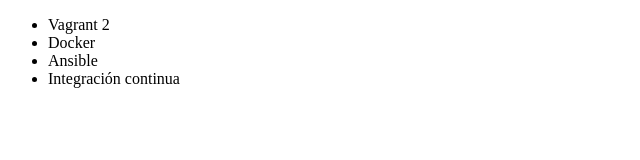
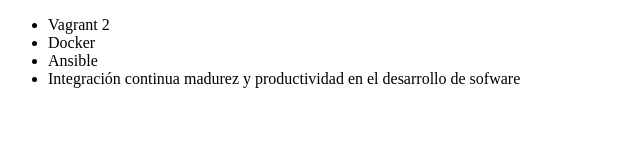
Before and after one commit to Andresmup/alura-git, a plain HTML site: page index.html in a window 1280 px wide. Shown: the whole page, without its empty margins (0-640 px from the left). Drawn offline with Linux system fonts and the light colour scheme.

Commit message:
Renomabrado curso integracion

```diff
--- a/index.html
+++ b/index.html
@@ -9,7 +9,7 @@
          <li> Vagrant 2</li>
          <li> Docker </li>
          <li> Ansible </li>
-         <li> Integración continua </li>
+         <li> Integración continua madurez y productividad en el desarrollo de sofware</li>
      </ul>
 </body>
 </html>
```
